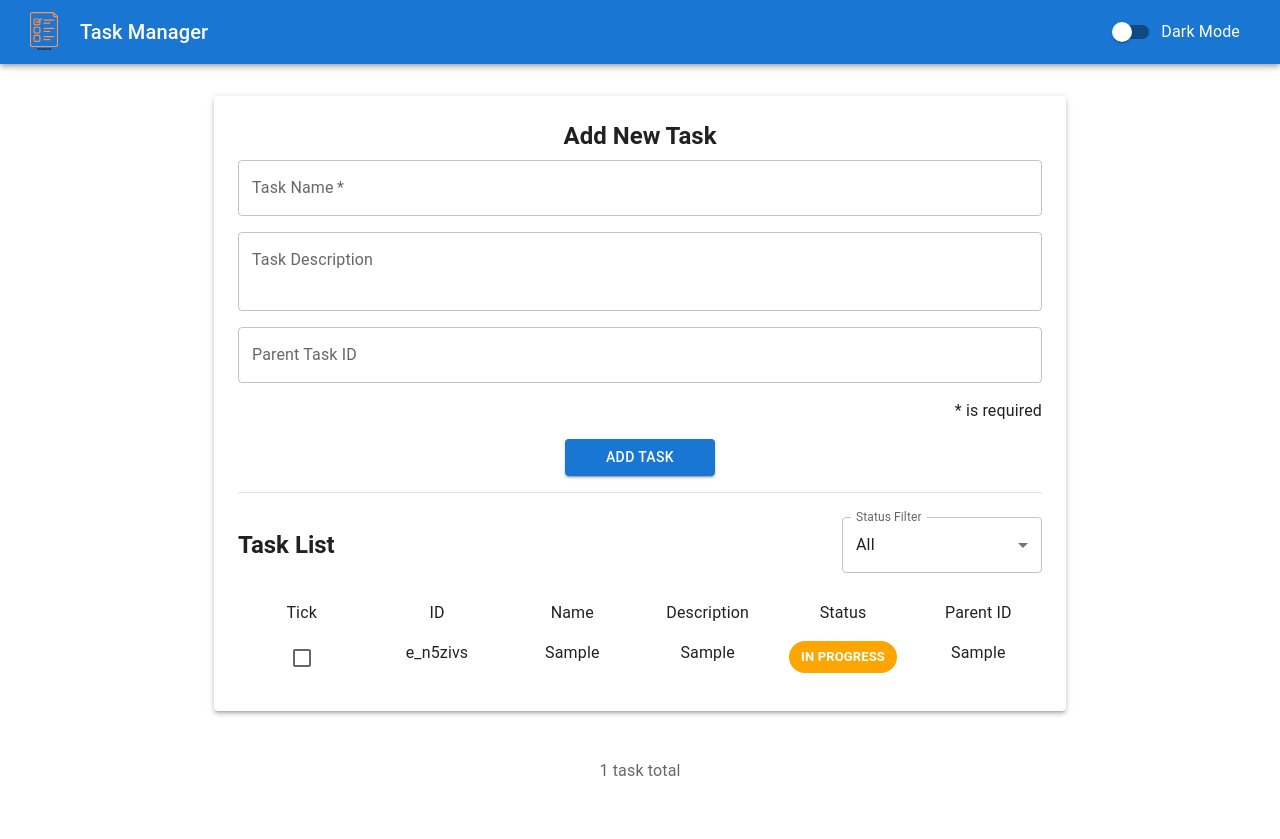
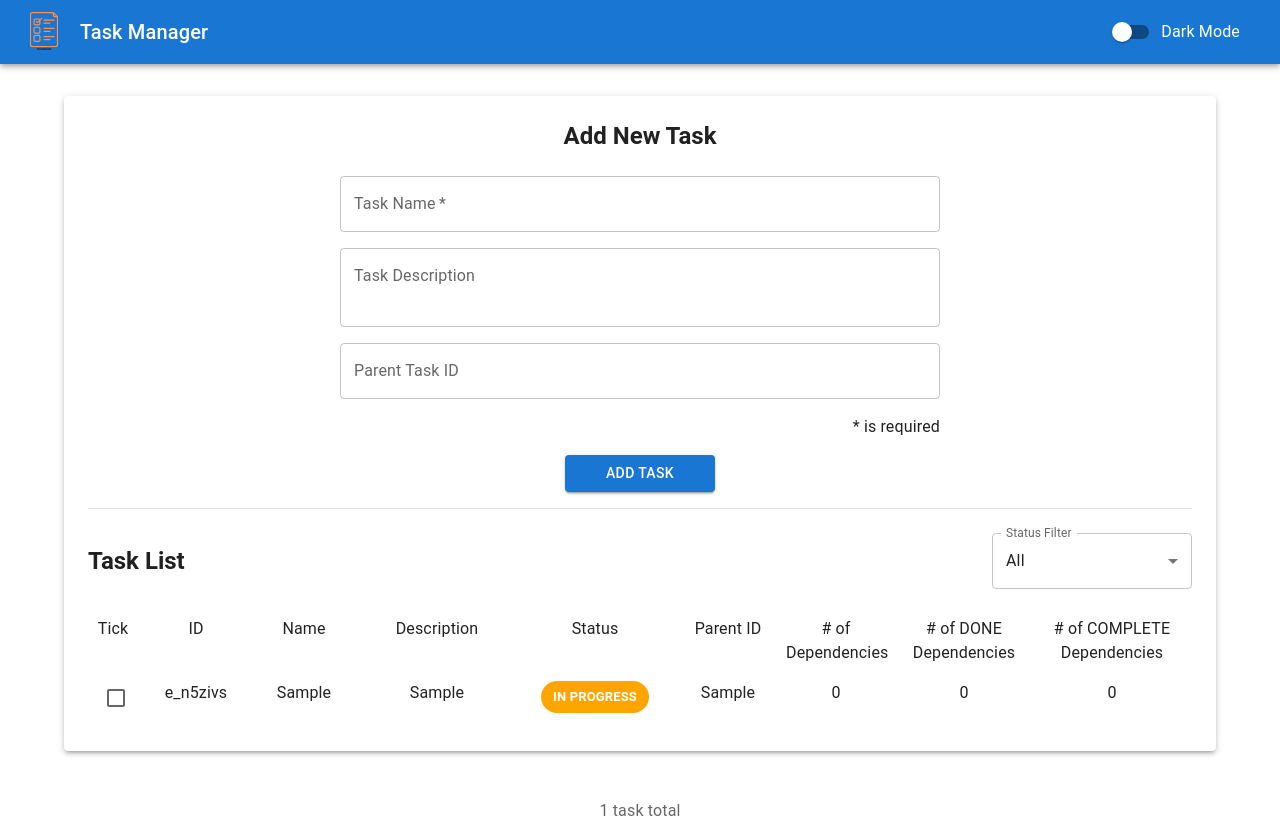
Before and after one commit to azrinsaedi/CheckPointSpot-Coding-Assignment, a React (Vite) app: page / in a window 1280 px wide. Both pictures are taken after typing "Sample", "Sample", "Sample" into the empty fields and a click on the button "ADD TASK". Before the commit the page ends 800 px from the top, so only its background shows below. Built offline with nearby package versions, Linux system fonts and the light colour scheme.

Commit message:
chore(release): 🚀 v1.3.0 - Add Dependency Numbers

```diff
--- a/src/App.tsx
+++ b/src/App.tsx
@@ -17,16 +17,35 @@ const App: React.FC = () => {
 
   const handleToggle = useCallback(
     (id: string) => {
-      setTasks((prevTasks) =>
-        prevTasks.map((task) =>
+      setTasks((prevTasks) => {
+        const updatedTasks = prevTasks.map((task) =>
           task.id === id
             ? {
                 ...task,
                 status: task.status === TaskStatus.DONE ? TaskStatus.IN_PROGRESS : TaskStatus.DONE,
               }
             : task
-        )
-      );
+        );
+
+        const updatedTasksWithDependencies = updatedTasks.map((task) => {
+          const noOfDependencies = updatedTasks.filter((t) => t.parentId === task.id).length;
+          const noOfDoneDependencies = updatedTasks.filter(
+            (t) => t.parentId === task.id && t.status === TaskStatus.DONE
+          ).length;
+          const noOfCompleteDependencies = updatedTasks.filter(
+            (t) => t.parentId === task.id && t.status === TaskStatus.COMPLETE
+          ).length;
+
+          return {
+            ...task,
+            noOfDependencies,
+            noOfDoneDependencies,
+            noOfCompleteDependencies,
+          };
+        });
+
+        return updatedTasksWithDependencies;
+      });
     },
     [setTasks]
   );
@@ -49,6 +68,9 @@ const App: React.FC = () => {
         description: newTaskDescription || '',
         status: TaskStatus.IN_PROGRESS,
         parentId: parentTaskId || '',
+        noOfDependencies: 0,
+        noOfDoneDependencies: 0,
+        noOfCompleteDependencies: 0,
       };
 
       if (hasCircularDependency(newTaskObj.id, parentTaskId, tasks)) {
--- /dev/null
+++ b/src/components/AddTask.tsx
@@ -0,0 +1,74 @@
+import React from 'react';
+import { Box, TextField, Button, Typography } from '@mui/material';
+import { AddTaskProps } from '../types';
+
+const AddTask: React.FC<AddTaskProps> = ({
+  newTaskName,
+  setNewTaskName,
+  newTaskDescription,
+  setNewTaskDescription,
+  parentTaskId,
+  setParentTaskId,
+  handleSubmit,
+  error,
+  setError,
+}) => {
+  return (
+    <Box display='flex' justifyContent='center'>
+      <Box
+        component='form'
+        onSubmit={handleSubmit}
+        display='flex'
+        flexDirection='column'
+        gap={2}
+        mb={2}
+        maxWidth='sm'
+        width='100%'
+      >
+        <Typography variant='h5' fontWeight='bold' align='center' gutterBottom>
+          Add New Task
+        </Typography>
+
+        <TextField
+          label='Task Name'
+          variant='outlined'
+          fullWidth
+          required
+          value={newTaskName}
+          onChange={(e) => {
+            setNewTaskName(e.target.value);
+            setError(false);
+          }}
+          error={error}
+          helperText={error ? 'Task name is required' : ''}
+        />
+        <TextField
+          label='Task Description'
+          variant='outlined'
+          fullWidth
+          multiline
+          rows={2}
+          value={newTaskDescription || ''}
+          onChange={(e) => setNewTaskDescription(e.target.value)}
+        />
+        <TextField
+          label='Parent Task ID'
+          variant='outlined'
+          fullWidth
+          value={parentTaskId}
+          onChange={(e) => setParentTaskId(e.target.value)}
+        />
+        <Typography display='flex' justifyContent='flex-end'>
+          * is required
+        </Typography>
+        <Box display='flex' justifyContent='center'>
+          <Button type='submit' variant='contained' color='primary' sx={{ width: '150px' }}>
+            Add Task
+          </Button>
+        </Box>
+      </Box>
+    </Box>
+  );
+};
+
+export default AddTask;
--- a/src/components/Task.tsx
+++ b/src/components/Task.tsx
@@ -1,20 +1,9 @@
 import React from 'react';
-import {
-  Container,
-  Box,
-  TextField,
-  Button,
-  Paper,
-  Typography,
-  Divider,
-  FormControl,
-  InputLabel,
-  Select,
-  MenuItem,
-} from '@mui/material';
+import { Container, Box, Paper, Typography, Divider, FormControl, InputLabel, Select, MenuItem } from '@mui/material';
 import TaskList from './TaskList';
 import { useTaskContext } from '../context/useTaskContext';
 import { TaskType } from '../types';
+import AddTask from './AddTask';
 
 const Task: React.FC<{
   handleAddTask: (newTaskName: string, newTaskDescription?: string, parentTaskId?: string) => TaskType | null;
@@ -47,7 +36,25 @@ const Task: React.FC<{
 
     if (!newTask) return;
 
-    setTasks((prevTasks) => [...prevTasks, newTask]);
+    setTasks((prevTasks) => {
+      const updatedTasks = [...prevTasks, newTask];
+
+      const updatedTasksWithDependencies = updatedTasks.map((task) => {
+        const noOfDependencies = updatedTasks.filter((t) => t.parentId === task.id).length;
+        const noOfDoneDependencies = updatedTasks.filter((t) => t.parentId === task.id && t.status === 'DONE').length;
+        const noOfCompleteDependencies = updatedTasks.filter(
+          (t) => t.parentId === task.id && t.status === 'COMPLETE'
+        ).length;
+        return {
+          ...task,
+          noOfDependencies,
+          noOfDoneDependencies,
+          noOfCompleteDependencies,
+        };
+      });
+
+      return updatedTasksWithDependencies;
+    });
 
     setNewTaskName('');
     setNewTaskDescription('');
@@ -56,51 +63,19 @@ const Task: React.FC<{
   };
 
   return (
-    <Container maxWidth='md' sx={{ mt: 4 }}>
+    <Container maxWidth='lg' sx={{ mt: 4 }}>
       <Paper elevation={3} sx={{ p: 3 }}>
-        <Typography variant='h5' fontWeight='bold' align='center' gutterBottom>
-          Add New Task
-        </Typography>
-
-        <Box component='form' onSubmit={handleSubmit} display='flex' flexDirection='column' gap={2} mb={2}>
-          <TextField
-            label='Task Name'
-            variant='outlined'
-            fullWidth
-            required
-            value={newTaskName}
-            onChange={(e) => {
-              setNewTaskName(e.target.value);
-              setError(false);
-            }}
-            error={error}
-            helperText={error ? 'Task name is required' : ''}
-          />
-          <TextField
-            label='Task Description'
-            variant='outlined'
-            fullWidth
-            multiline
-            rows={2}
-            value={newTaskDescription || ''}
-            onChange={(e) => setNewTaskDescription(e.target.value)}
-          />
-          <TextField
-            label='Parent Task ID'
-            variant='outlined'
-            fullWidth
-            value={parentTaskId}
-            onChange={(e) => setParentTaskId(e.target.value)}
-          />
-          <Typography display='flex' justifyContent='flex-end'>
-            * is required
-          </Typography>
-          <Box display='flex' justifyContent='center'>
-            <Button type='submit' variant='contained' color='primary' sx={{ width: '150px' }}>
-              Add Task
-            </Button>
-          </Box>
-        </Box>
+        <AddTask
+          newTaskName={newTaskName}
+          setNewTaskName={setNewTaskName}
+          newTaskDescription={newTaskDescription}
+          setNewTaskDescription={setNewTaskDescription}
+          parentTaskId={parentTaskId}
+          setParentTaskId={setParentTaskId}
+          handleSubmit={handleSubmit}
+          error={error}
+          setError={setError}
+        />
 
         <Divider sx={{ mb: 3 }} />
 
@@ -114,7 +89,7 @@ const Task: React.FC<{
               <MenuItem value='ALL'>All</MenuItem>
               <MenuItem value='IN PROGRESS'>In Progress</MenuItem>
               <MenuItem value='DONE'>Done</MenuItem>
-              <MenuItem value='COMPLETED'>Completed</MenuItem>
+              <MenuItem value='COMPLETE'>Complete</MenuItem>
             </Select>
           </FormControl>
         </Box>
--- a/src/components/TaskList.tsx
+++ b/src/components/TaskList.tsx
@@ -4,7 +4,15 @@ import { TaskListProps } from '../types';
 
 const TaskList: React.FC<TaskListProps> = ({ tasks, handleToggle }) => {
   return (
-    <List component={Box} sx={{ display: 'grid', gridTemplateColumns: 'repeat(6, 1fr)', gap: 1 }}>
+    <Box sx={{ overflowX: 'auto', width: '100%' }}>
+      <List
+        component={Box}
+        sx={{
+          display: 'grid',
+          gridTemplateColumns: '50px 100px 100px 150px 150px 100px 100px 140px 140px',
+          gap: 1,
+        }}
+      >
         <ListItem sx={{ fontWeight: 'bold', display: 'contents', backgroundColor: 'lightgray' }}>
           <ListItemText primary='Tick' sx={{ textAlign: 'center' }} />
           <ListItemText primary='ID' sx={{ textAlign: 'center' }} />
@@ -12,6 +20,9 @@ const TaskList: React.FC<TaskListProps> = ({ tasks, handleToggle }) => {
           <ListItemText primary='Description' sx={{ textAlign: 'center' }} />
           <ListItemText primary='Status' sx={{ textAlign: 'center' }} />
           <ListItemText primary='Parent ID' sx={{ textAlign: 'center' }} />
+          <ListItemText primary='# of Dependencies' sx={{ textAlign: 'center' }} />
+          <ListItemText primary='# of DONE Dependencies' sx={{ textAlign: 'center' }} />
+          <ListItemText primary='# of COMPLETE Dependencies' sx={{ textAlign: 'center' }} />
         </ListItem>
         {tasks.map((task) => (
           <ListItem key={task.id} divider sx={{ display: 'contents' }}>
@@ -39,7 +50,7 @@ const TaskList: React.FC<TaskListProps> = ({ tasks, handleToggle }) => {
                         ? 'orange'
                         : task.status === 'DONE'
                         ? 'green'
-                      : task.status === 'COMPLETED'
+                        : task.status === 'COMPLETE'
                         ? 'blue'
                         : 'gray',
                     color: 'white',
@@ -49,9 +60,13 @@ const TaskList: React.FC<TaskListProps> = ({ tasks, handleToggle }) => {
               }
             />
             <ListItemText primary={task.parentId} sx={{ textAlign: 'center' }} />
+            <ListItemText primary={task.noOfDependencies} sx={{ textAlign: 'center' }} />
+            <ListItemText primary={task.noOfDoneDependencies} sx={{ textAlign: 'center' }} />
+            <ListItemText primary={task.noOfCompleteDependencies} sx={{ textAlign: 'center' }} />
           </ListItem>
         ))}
       </List>
+    </Box>
   );
 };
 
--- a/src/context/TaskContext.tsx
+++ b/src/context/TaskContext.tsx
@@ -1,12 +1,12 @@
 import { createContext } from 'react';
-import { Task } from '../types';
+import { TaskType } from '../types';
 
 interface TaskContextType {
-  tasks: Task[];
-  setTasks: React.Dispatch<React.SetStateAction<Task[]>>;
+  tasks: TaskType[];
+  setTasks: React.Dispatch<React.SetStateAction<TaskType[]>>;
   filter: string;
   setFilter: React.Dispatch<React.SetStateAction<string>>;
-  filteredTasks: Task[];
+  filteredTasks: TaskType[];
   newTaskName: string;
   setNewTaskName: React.Dispatch<React.SetStateAction<string>>;
   newTaskDescription: string;
--- a/src/context/TaskProvider.tsx
+++ b/src/context/TaskProvider.tsx
@@ -1,9 +1,9 @@
 import React, { useState } from 'react';
-import { Task, TaskStatus } from '../types';
+import { TaskType, TaskStatus } from '../types';
 import { TaskContext } from './TaskContext';
 
 export const TaskProvider: React.FC<{ children: React.ReactNode }> = ({ children }) => {
-  const [tasks, setTasks] = useState<Task[]>([]);
+  const [tasks, setTasks] = useState<TaskType[]>([]);
   const [filter, setFilter] = useState<string>('ALL');
   const [newTaskName, setNewTaskName] = useState('');
   const [newTaskDescription, setNewTaskDescription] = useState('');
--- a/src/types.ts
+++ b/src/types.ts
@@ -1,7 +1,7 @@
 export enum TaskStatus {
   IN_PROGRESS = 'IN PROGRESS',
   DONE = 'DONE',
-  COMPLETED = 'COMPLETED',
+  COMPLETE = 'COMPLETE',
 }
 
 export type TaskType = {
@@ -10,6 +10,9 @@ export type TaskType = {
   description: string;
   status: TaskStatus;
   parentId: string;
+  noOfDependencies: number;
+  noOfDoneDependencies: number;
+  noOfCompleteDependencies: number;
 };
 
 export type TaskListProps = {
@@ -35,3 +38,15 @@ export interface TaskContextProps {
   handleToggle: (id: string) => void;
   setTasks: (tasks: TaskType[]) => void;
 }
+
+export interface AddTaskProps {
+  newTaskName: string;
+  setNewTaskName: (name: string) => void;
+  newTaskDescription: string;
+  setNewTaskDescription: (description: string) => void;
+  parentTaskId: string;
+  setParentTaskId: (parentId: string) => void;
+  handleSubmit: (e: React.FormEvent) => void;
+  error: boolean;
+  setError: (error: boolean) => void;
+}
```
Also changed, not shown: public/task-manager-preview-4.png (added), 1 other file (tests, documents, lock files or other folders). Lines whose indentation alone changed are shown as unchanged.
